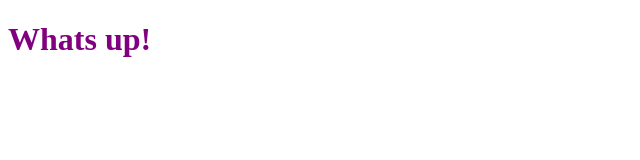
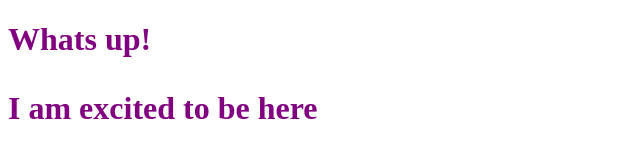
Before and after one commit to tltrotte/git-demo, a plain HTML site: page index.html in a window 1280 px wide. Shown: the whole page, without its empty margins (0-640 px from the left). Drawn offline with Linux system fonts and the light colour scheme.

Commit message:
add paragraph

```diff
--- a/index.html
+++ b/index.html
@@ -6,5 +6,6 @@
   <body>
       <h1> Whats up!
       </h>
+      <p>I am excited to be here</p>
   </body>
 </html>
```
